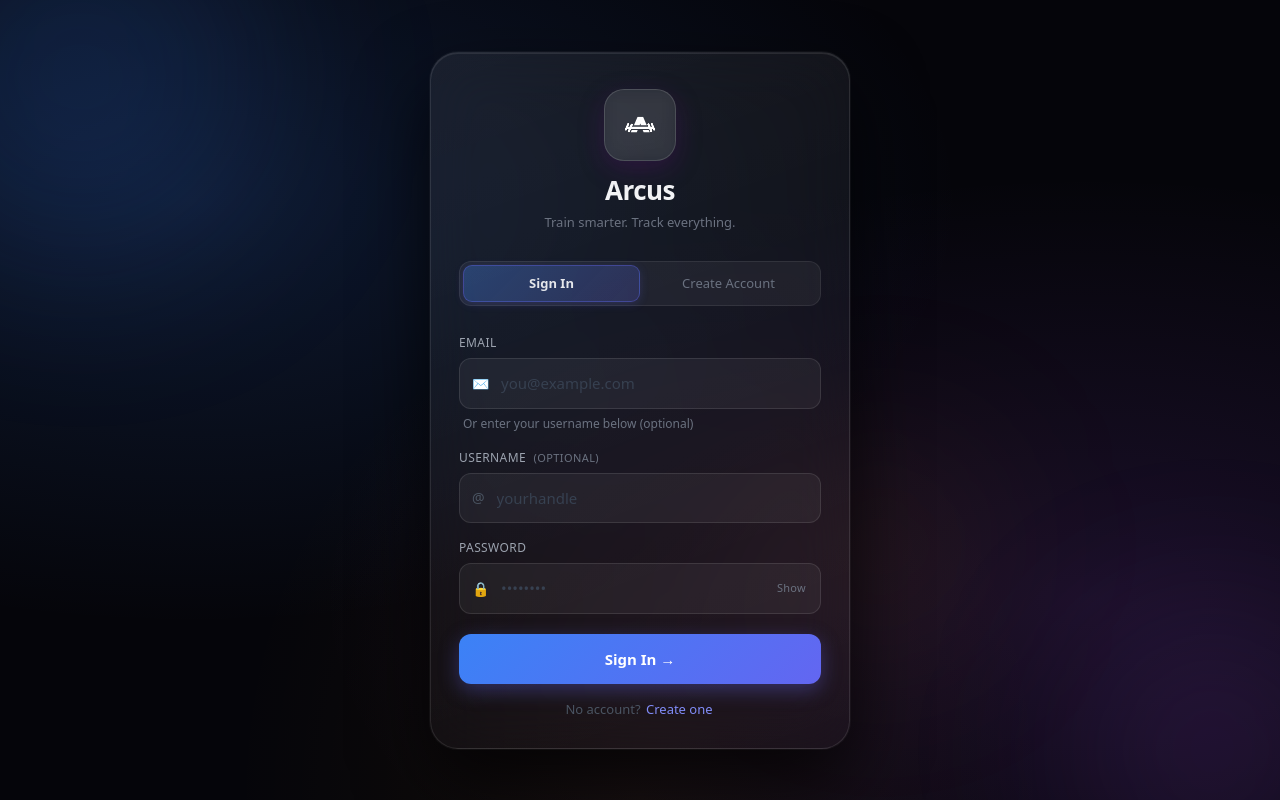
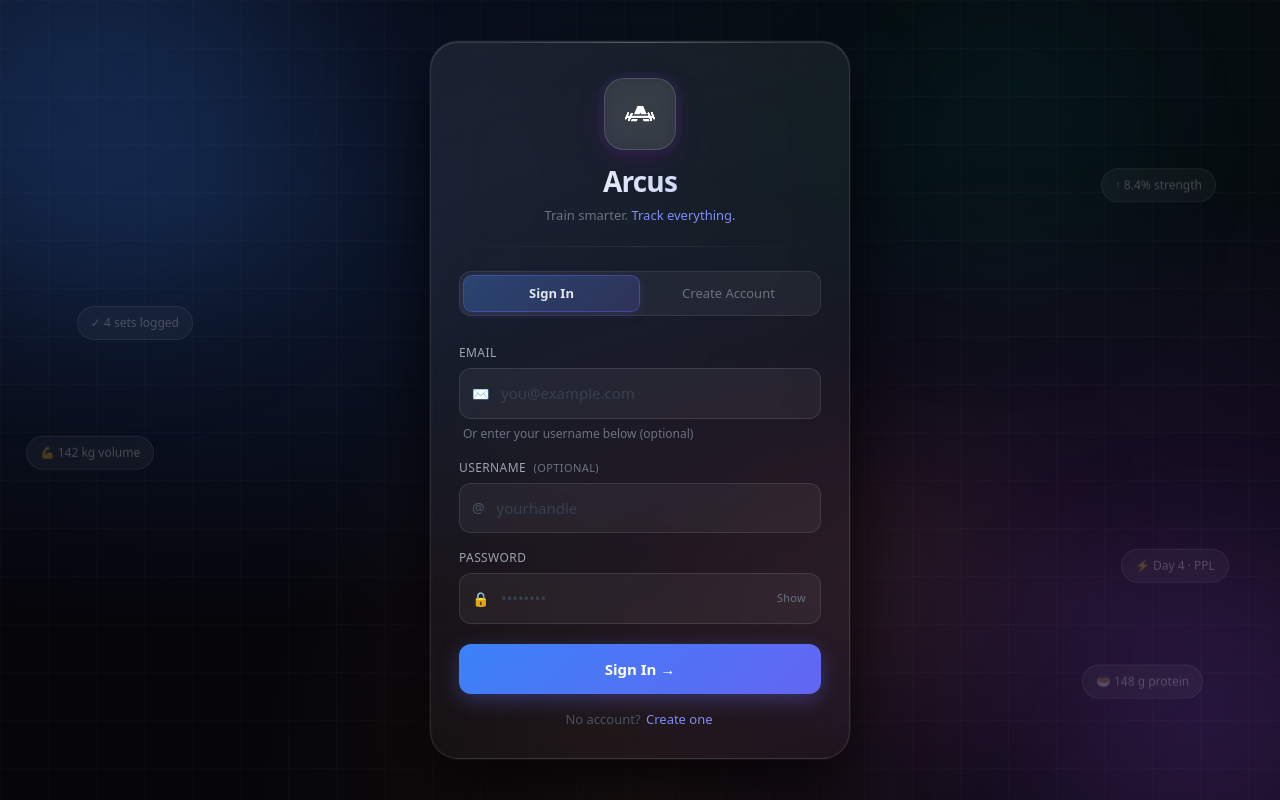
Before and after one commit to sumanth222/arcus-fe, an Angular app: page /login in a window 1280 px wide. Built offline with nearby package versions, Linux system fonts and the light colour scheme.

Commit message:
Enhanced the login screen

```diff
--- a/src/app/login/login.html
+++ b/src/app/login/login.html
@@ -4,6 +4,37 @@
   <div class="orb orb-1"></div>
   <div class="orb orb-2"></div>
   <div class="orb orb-3"></div>
+  <div class="orb orb-4"></div>
+
+  <!-- Floating ambient stat pills -->
+  <div class="ambient-pills" aria-hidden="true">
+    <div class="ambient-pill pill-a">🔥 12-day streak</div>
+    <div class="ambient-pill pill-b">↑ 8.4% strength</div>
+    <div class="ambient-pill pill-c">💪 142 kg volume</div>
+    <div class="ambient-pill pill-d">⚡ Day 4 · PPL</div>
+    <div class="ambient-pill pill-e">✓ 4 sets logged</div>
+    <div class="ambient-pill pill-f">🥗 148 g protein</div>
+  </div>
+
+  <!-- Mobile ticker strip (hidden on desktop via CSS) -->
+  <div class="pill-ticker" aria-hidden="true">
+    <div class="pill-ticker-track">
+      <!-- set 1 -->
+      <span class="ticker-pill">🔥 12-day streak</span>
+      <span class="ticker-pill">↑ 8.4% strength</span>
+      <span class="ticker-pill">💪 142 kg volume</span>
+      <span class="ticker-pill">⚡ Day 4 · PPL</span>
+      <span class="ticker-pill">✓ 4 sets logged</span>
+      <span class="ticker-pill">🥗 148 g protein</span>
+      <!-- set 2 — duplicate for seamless loop -->
+      <span class="ticker-pill">🔥 12-day streak</span>
+      <span class="ticker-pill">↑ 8.4% strength</span>
+      <span class="ticker-pill">💪 142 kg volume</span>
+      <span class="ticker-pill">⚡ Day 4 · PPL</span>
+      <span class="ticker-pill">✓ 4 sets logged</span>
+      <span class="ticker-pill">🥗 148 g protein</span>
+    </div>
+  </div>
 
   <div class="login-card">
 
@@ -13,8 +44,11 @@
         <img src="/images/logo.svg" alt="Arcus Logo" class="brand-logo-img" />
       </div>
       <h1 class="brand-name">Arcus</h1>
-      <p class="brand-tagline">Train smarter. Track everything.</p>
+      <p class="brand-tagline">Train smarter. <span class="tagline-accent">Track everything.</span></p>
     </div>
+
+    <!-- Divider -->
+    <div class="brand-divider"></div>
 
     <!-- Tab switcher -->
     <div class="tab-bar">
--- a/src/app/login/login.scss
+++ b/src/app/login/login.scss
@@ -2,16 +2,32 @@
 .login-shell {
   min-height: 100vh;
   display: flex;
+  flex-direction: column;
   align-items: center;
   justify-content: center;
   padding: 24px;
+  gap: 0;
   background:
-    radial-gradient(ellipse at 15% 25%,  rgba(59, 130, 246, 0.16), transparent 50%),
-    radial-gradient(ellipse at 85% 75%,  rgba(168, 85, 247, 0.13), transparent 50%),
-    radial-gradient(ellipse at 50% 100%, rgba(245, 158, 11, 0.06), transparent 45%),
+    radial-gradient(ellipse at 15% 25%,  rgba(59, 130, 246, 0.18), transparent 50%),
+    radial-gradient(ellipse at 85% 75%,  rgba(168, 85, 247, 0.15), transparent 50%),
+    radial-gradient(ellipse at 50% 100%, rgba(245, 158, 11, 0.07), transparent 45%),
+    radial-gradient(ellipse at 80% 10%,  rgba(20, 184, 166, 0.07), transparent 40%),
     #05050a;
   position: relative;
   overflow: hidden;
+
+  // Subtle grid overlay
+  &::before {
+    content: '';
+    position: fixed;
+    inset: 0;
+    background-image:
+      linear-gradient(rgba(255,255,255,0.018) 1px, transparent 1px),
+      linear-gradient(90deg, rgba(255,255,255,0.018) 1px, transparent 1px);
+    background-size: 48px 48px;
+    pointer-events: none;
+    z-index: 0;
+  }
 }
 
 // ── Orbs ───────────────────────────────────────────────────────
@@ -24,30 +40,122 @@
 }
 
 .orb-1 {
-  width: 360px; height: 360px;
-  background: rgba(59, 130, 246, 0.15);
-  top: -100px; left: -100px;
+  width: 400px; height: 400px;
+  background: rgba(59, 130, 246, 0.17);
+  top: -120px; left: -120px;
   animation: orbDrift 10s ease-in-out infinite;
 }
 
 .orb-2 {
-  width: 280px; height: 280px;
-  background: rgba(168, 85, 247, 0.12);
-  bottom: -80px; right: -80px;
+  width: 320px; height: 320px;
+  background: rgba(168, 85, 247, 0.14);
+  bottom: -100px; right: -100px;
   animation: orbDrift 13s ease-in-out infinite reverse;
 }
 
 .orb-3 {
-  width: 220px; height: 220px;
+  width: 240px; height: 240px;
   background: rgba(245, 158, 11, 0.07);
   top: 55%; left: 60%;
   animation: orbDrift 9s ease-in-out infinite 4s;
+}
+
+.orb-4 {
+  width: 200px; height: 200px;
+  background: rgba(20, 184, 166, 0.07);
+  top: 10%; right: 15%;
+  animation: orbDrift 11s ease-in-out infinite 2s;
 }
 
 @keyframes orbDrift {
   0%, 100% { transform: translate(0, 0) scale(1); }
   33%       { transform: translate(12px, -18px) scale(1.05); }
   66%       { transform: translate(-8px, 10px) scale(0.97); }
+}
+
+// ── Ambient floating stat pills ────────────────────────────────
+.ambient-pills {
+  position: fixed;
+  inset: 0;
+  pointer-events: none;
+  z-index: 0;
+  overflow: hidden;
+
+  // On mobile: hide the fixed scattered pills entirely —
+  // the ticker row below takes over
+  @media (max-width: 600px) {
+    display: none;
+  }
+}
+
+.ambient-pill {
+  position: absolute;
+  padding: 7px 13px;
+  border-radius: 100px;
+  font-size: 12px;
+  font-weight: 500;
+  color: rgba(255, 255, 255, 0.22);
+  background: rgba(255, 255, 255, 0.04);
+  border: 1px solid rgba(255, 255, 255, 0.07);
+  backdrop-filter: blur(4px);
+  white-space: nowrap;
+  animation: pillFloat linear infinite;
+}
+
+.pill-a { top: 12%;  left: 4%;   animation-duration: 18s; animation-delay: 0s;   }
+.pill-b { top: 22%;  right: 5%;  animation-duration: 22s; animation-delay: -6s;  }
+.pill-c { top: 55%;  left: 2%;   animation-duration: 20s; animation-delay: -3s;  }
+.pill-d { top: 70%;  right: 4%;  animation-duration: 25s; animation-delay: -10s; }
+.pill-e { top: 40%;  left: 6%;   animation-duration: 16s; animation-delay: -8s;  }
+.pill-f { bottom: 12%; right: 6%; animation-duration: 21s; animation-delay: -4s; }
+
+@keyframes pillFloat {
+  0%   { transform: translateY(0px);   opacity: 0; }
+  8%   { opacity: 1; }
+  92%  { opacity: 1; }
+  100% { transform: translateY(-28px); opacity: 0; }
+}
+
+// ── Mobile ticker strip ────────────────────────────────────────
+// Shown only on narrow screens, sits above the card
+.pill-ticker {
+  display: none;
+
+  @media (max-width: 600px) {
+    display: flex;
+    position: relative;
+    z-index: 1;
+    width: calc(100% + 48px); // bleed past the shell padding
+    margin: 0 -24px 20px;
+    overflow: hidden;
+    mask-image: linear-gradient(90deg, transparent 0%, black 8%, black 92%, transparent 100%);
+    -webkit-mask-image: linear-gradient(90deg, transparent 0%, black 8%, black 92%, transparent 100%);
+  }
+}
+
+.pill-ticker-track {
+  display: flex;
+  gap: 10px;
+  white-space: nowrap;
+  animation: tickerScroll 22s linear infinite;
+  // Double the pills so the loop is seamless
+  & > * { flex-shrink: 0; }
+}
+
+.ticker-pill {
+  padding: 6px 12px;
+  border-radius: 100px;
+  font-size: 12px;
+  font-weight: 500;
+  color: rgba(255, 255, 255, 0.45);
+  background: rgba(255, 255, 255, 0.05);
+  border: 1px solid rgba(255, 255, 255, 0.09);
+  white-space: nowrap;
+}
+
+@keyframes tickerScroll {
+  0%   { transform: translateX(0); }
+  100% { transform: translateX(-50%); }
 }
 
 // ── Card ───────────────────────────────────────────────────────
@@ -60,17 +168,28 @@
   border-radius: 28px;
   background: linear-gradient(
     160deg,
-    rgba(255, 255, 255, 0.065) 0%,
-    rgba(255, 255, 255, 0.02)  100%
+    rgba(255, 255, 255, 0.07) 0%,
+    rgba(255, 255, 255, 0.02) 100%
   );
-  backdrop-filter: blur(28px);
-  -webkit-backdrop-filter: blur(28px);
+  backdrop-filter: blur(32px);
+  -webkit-backdrop-filter: blur(32px);
   border: 1px solid rgba(255, 255, 255, 0.1);
   box-shadow:
     0 0 0 1px rgba(255, 255, 255, 0.04),
-    0 32px 72px rgba(0, 0, 0, 0.75),
-    inset 0 1px 0 rgba(255, 255, 255, 0.09);
+    0 32px 72px rgba(0, 0, 0, 0.8),
+    inset 0 1px 0 rgba(255, 255, 255, 0.12);
   animation: cardRise 0.55s cubic-bezier(0.22, 0.61, 0.36, 1) both;
+
+  // Top-edge shimmer line
+  &::after {
+    content: '';
+    position: absolute;
+    top: 0; left: 15%; right: 15%;
+    height: 1px;
+    background: linear-gradient(90deg, transparent, rgba(255,255,255,0.18), transparent);
+    border-radius: 1px;
+    pointer-events: none;
+  }
 }
 
 @keyframes cardRise {
@@ -81,7 +200,7 @@
 // ── Brand ─────────────────────────────────────────────────────
 .brand {
   text-align: center;
-  margin-bottom: 28px;
+  margin-bottom: 20px;
 }
 
 .brand-icon {
@@ -94,7 +213,9 @@
   align-items: center;
   justify-content: center;
   margin-bottom: 10px;
-  box-shadow: 0 8px 24px rgba(86, 18, 105, 0.35);
+  box-shadow:
+    0 8px 24px rgba(86, 18, 105, 0.35),
+    0 0 0 6px rgba(99, 102, 241, 0.06);
   animation: iconPop 0.6s cubic-bezier(0.175, 0.885, 0.32, 1.275) 0.2s both;
   backdrop-filter: blur(8px);
 }
@@ -113,17 +234,33 @@
 }
 
 .brand-name {
-  font-size: 26px;
+  font-size: 28px;
   font-weight: 800;
   color: #f3f4f6;
-  letter-spacing: -0.5px;
+  letter-spacing: -0.8px;
   margin: 0;
+  background: linear-gradient(135deg, #f3f4f6 30%, #a5b4fc);
+  -webkit-background-clip: text;
+  -webkit-text-fill-color: transparent;
+  background-clip: text;
 }
 
 .brand-tagline {
   font-size: 13px;
   color: #6b7280;
-  margin-top: 3px;
+  margin-top: 4px;
+}
+
+.tagline-accent {
+  color: #818cf8;
+  font-weight: 500;
+}
+
+// ── Brand divider ──────────────────────────────────────────────
+.brand-divider {
+  height: 1px;
+  background: linear-gradient(90deg, transparent, rgba(255,255,255,0.08), transparent);
+  margin: 0 -4px 24px;
 }
 
 // ── Tab switcher ───────────────────────────────────────────────
```
